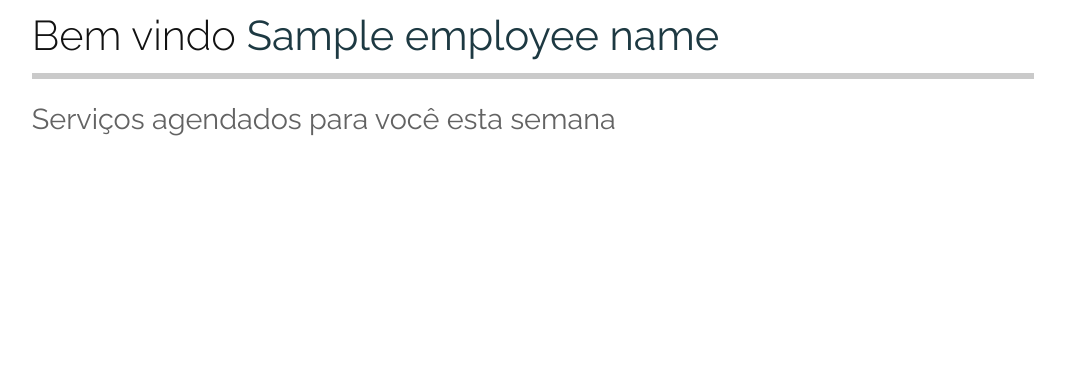
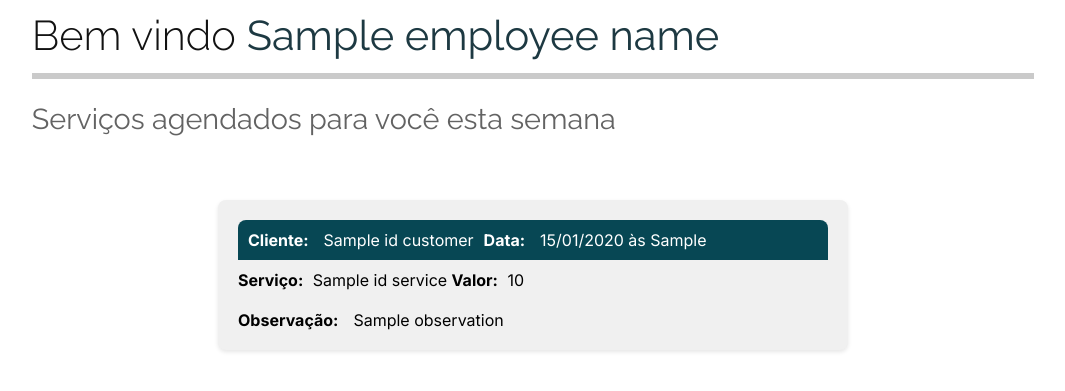
Before and after one commit to mateushnra/now-salon, a Django app: template employee/templates/pages/employee.html in a window 1280 px wide. Shown: the part 139-530 px from the top of the page, without its empty margins (107-1172 px from the left). Run offline with Django 5.2, Linux system fonts and the light colour scheme; the template is opened without the code that fills it: most values are stand-ins (such as "Sample title", 1, 10 or a date in 2020).

Commit message:
feat: schedules for the week page

```diff
--- a/employee/templates/components/headerEmployee.html
+++ b/employee/templates/components/headerEmployee.html
@@ -6,7 +6,7 @@
             <a href="{% url 'employee'%}" class="logoLight">Now Salon</a>
             <ul class="navManageListContainer">
                 <li>
-                    <a href="#myservices">Meus serviços</a>
+                    <a href="{% url 'employee'%}">Meus serviços</a>
                 </li>
                 {% if employeeAccessLevel == '1' %}
                     <li id="item-container-manage" class="navManageListContainer">
--- a/employee/templates/pages/employee.html
+++ b/employee/templates/pages/employee.html
@@ -13,4 +13,27 @@
         <span class="separatorDetail"></span>
         <h2 class="titleWeekSchedules">Serviços agendados para você esta semana</h2>
     </main>
+    <article>
+        {% if pending_schedules %}
+            <ul class="weekSchedulesList">
+                {% for schedule in pending_schedules %}
+                    <li>
+                        <span>
+                            <strong>Cliente:</strong> {{ schedule.idCustomer.name }}
+                            <strong>Data:</strong> {{ schedule.scheduleDate|date:"SHORT_DATE_FORMAT" }} às {{ schedule.scheduleHour }}
+                        </span>
+                        <span>
+                            <strong>Serviço:</strong> {{ schedule.idService.name }}
+                            <strong>Valor:</strong> {{ schedule.idService.price }}
+                        </span>
+                        <span class="containerObservation">
+                            <strong>Observação:</strong> {{ schedule.observation }}
+                        </span>
+                    </li>
+                {% endfor %}
+            </ul>
+        {% else %}
+            <p>Você não tem agendamentos pendentes para esta semana.</p>
+        {% endif %}
+    </article>
 {% endblock content %}
--- a/static/styles/pages/employee.css
+++ b/static/styles/pages/employee.css
@@ -35,3 +35,86 @@
     font-weight: 400;
     color: var(--color-gray-800);
 }
+
+/* Estilos gerais da lista */
+.weekSchedulesList {
+    list-style: none;
+    padding: 0;
+    justify-content: center;
+    display: flex;
+    flex-direction: column;
+    align-items: center;
+    flex-wrap: wrap;
+    gap: 20px;
+}
+
+/* Estilos de cada item da lista (card) */
+.weekSchedulesList li {
+    background-color: #f0f0f0; /* Cor de fundo cinza claro */
+    border-radius: 8px; /* Bordas arredondadas */
+    padding: 20px;
+    width: calc(50% - 10px); /* Largura responsiva (dois itens por linha) */
+    box-shadow: 0 2px 4px rgba(0, 0, 0, 0.1); /* Sombra sutil */
+}
+
+/* Estilos do cabeçalho do card */
+.weekSchedulesList li span:first-child {
+    display: flex;
+    gap: 10px;
+    align-items: center;
+    margin-bottom: 10px;
+    color: white;
+    background-color: #074754;
+    padding: 10px;
+    border-radius: 8px 8px 0 0;
+}
+
+.weekSchedulesList li span:last-child {
+    display: flex;
+    gap: 10px;
+    align-items: center;
+}
+
+.weekSchedulesList li strong {
+    font-weight: bold;
+    margin-right: 5px;
+}
+
+/* Estilos do ícone do relógio */
+.weekSchedulesList li .clock-icon {
+    display: inline-block;
+    width: 24px;
+    height: 24px;
+    background-image: url('caminho/para/o/icone/do/relogio.png'); /* Substitua pelo caminho correto */
+    background-size: cover;
+    margin-right: 10px;
+}
+
+/* Estilos dos botões */
+.weekSchedulesList li button {
+    padding: 8px 16px;
+    border: none;
+    border-radius: 4px;
+    cursor: pointer;
+}
+
+.weekSchedulesList li button.concluir {
+    background-color: #2ecc71; /* Verde */
+    color: white;
+}
+
+.weekSchedulesList li button.cancelar {
+    background-color: #e74c3c; /* Vermelho */
+    color: white;
+}
+
+.containerObservation {
+    padding-top: 20px;
+}
+
+/* Estilos para telas menores (responsividade) */
+@media (max-width: 768px) {
+    .weekSchedulesList li {
+        width: 100%; /* Um item por linha em telas menores */
+    }
+}
```
Also changed, not shown: employee/views.py (+18 -0 lines).
